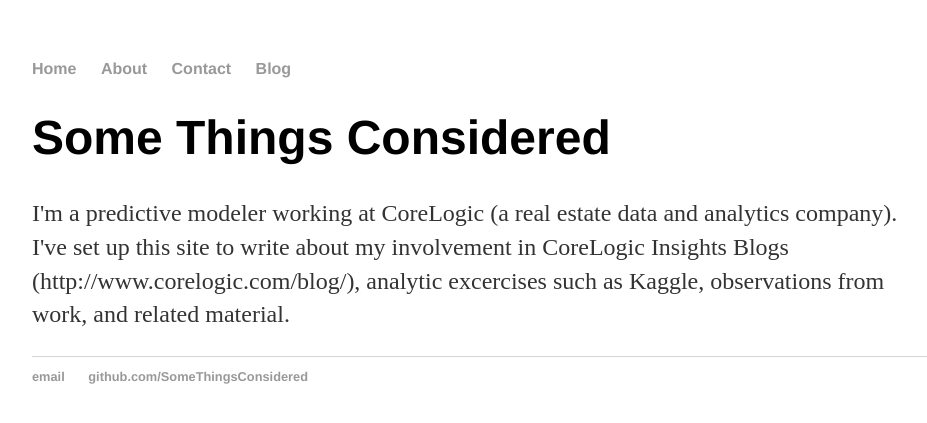
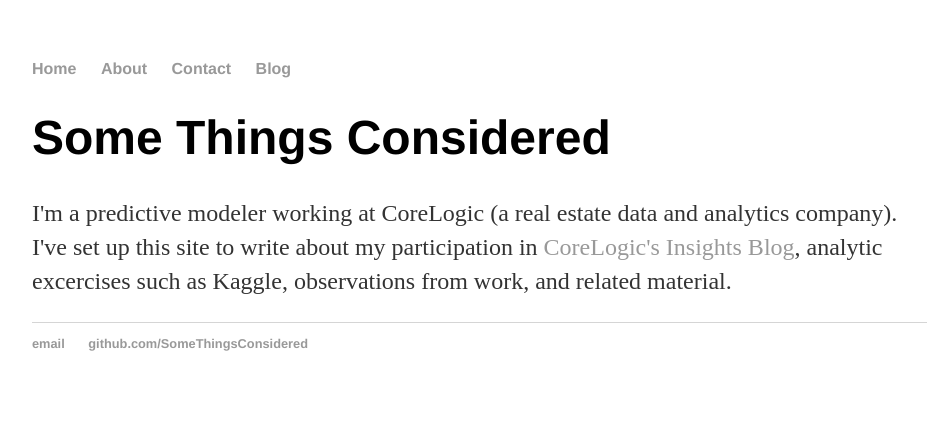
Before and after one commit to SomeThingsConsidered/SomeThingsConsidered.github.io, a Jekyll site: the page built from index.html, in a window 1280 px wide. Shown: the top 423 px of the page, without its empty margins (160-1087 px from the left). Built offline with Jekyll 4.4.1, drawn with Linux system fonts in a browser that asks for light colours.

Commit message:
Update index.html

```diff
--- a/index.html
+++ b/index.html
@@ -4,5 +4,5 @@
 ---
 <div class="blurb">
 	<h1>Some Things Considered</h1>
-	<p>I'm a predictive modeler working at CoreLogic (a real estate data and analytics company).  I've set up this site to write about my involvement in CoreLogic Insights Blogs (http://www.corelogic.com/blog/), analytic excercises such as Kaggle, observations from work,  and related material.</p>
+	<p>I'm a predictive modeler working at CoreLogic (a real estate data and analytics company).  I've set up this site to write about my participation in <a href="http://www.corelogic.com/blog/">CoreLogic's Insights Blog</a>, analytic excercises such as Kaggle, observations from work,  and related material.</p>
 </div><!-- /.blurb -->
```
